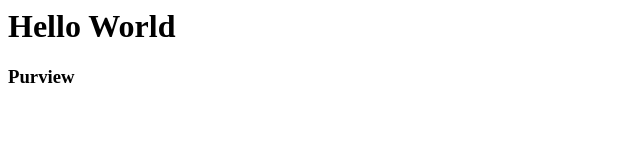
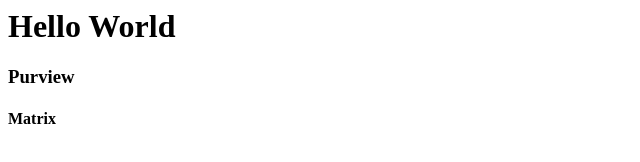
Before and after one commit to BorraNaveen1206/Matrix, a plain HTML site: page Index.html in a window 1280 px wide. Shown: the full height of the page, 0-640 px from the left. Drawn offline with Linux system fonts and the light colour scheme.

Commit message:
Adding Matrix

```diff
--- a/Index.html
+++ b/Index.html
@@ -2,5 +2,6 @@
 <body>
 <h1> Hello World </h1>
 <h3> Purview </h3>
+  <h4> Matrix </h4>
 </body>
 </html>
```
